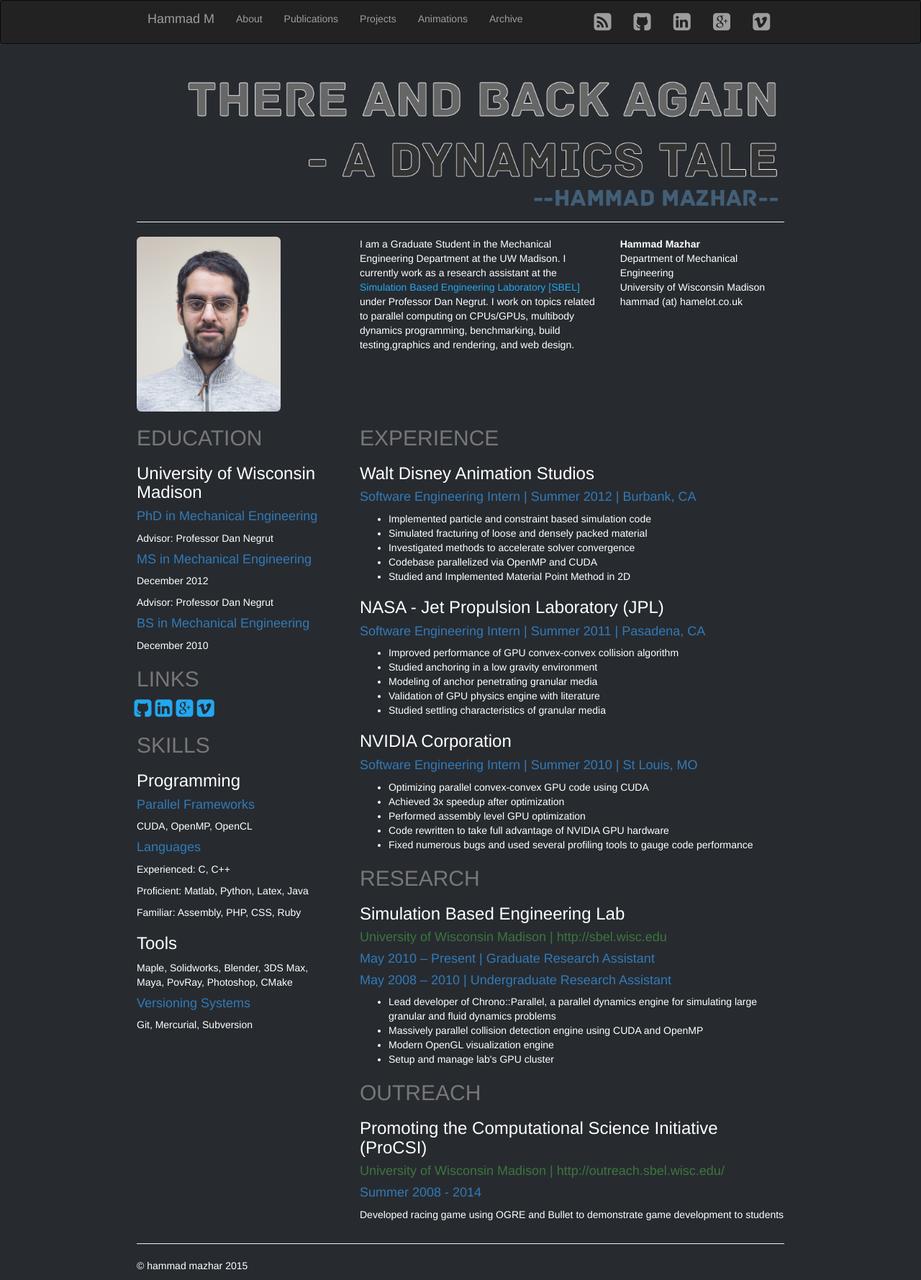
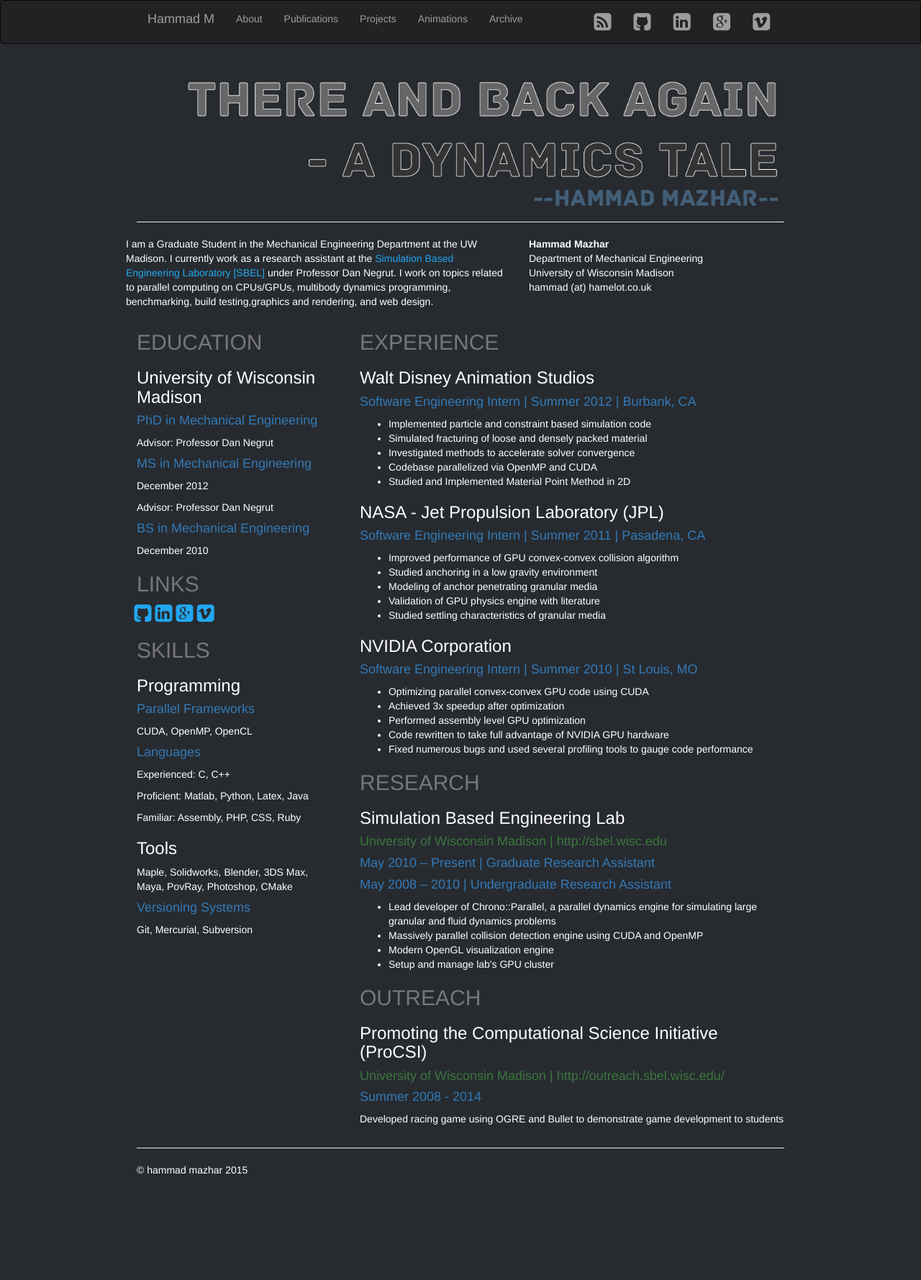
Before and after one commit to hmazhar/hamelot.io, a Jekyll site: the page built from about.md, in a window 1280 px wide. Shown: the whole page at 72% size. Built offline with Jekyll 4.4.1, drawn with Linux system fonts in a browser that asks for light colours; nearby versions of some CDN libraries; some web fonts are replaced; after the commit the page ends 1646 px from its top, so only the background shows below that.

Commit message:
Remove picture

```diff
--- a/about.md
+++ b/about.md
@@ -6,10 +6,10 @@
 ---
 
 <div class="row">
-	<div class="col-md-4 column">
+	<!-- <div class="col-md-4 column">
 		<img src="/assets/media/images/hammad.png" alt="Hammad Mazhar" class="img-rounded" width = "200px" >
-	</div>
-	<div class="col-md-8 column">
+	</div> -->
+	<!-- <div class="col-md-8 column"> -->
 		<div class="row clearfix">
 			<div class="col-md-7 column">
 			<p>I am a Graduate Student in the Mechanical Engineering Department at the UW Madison. I currently work as a research assistant at the <a href="http://sbel.wisc.edu">Simulation Based Engineering Laboratory [SBEL] </a> under Professor Dan Negrut. I work on topics related to parallel computing on CPUs/GPUs, multibody dynamics programming, benchmarking, build testing,graphics and rendering, and web design.</p>
@@ -18,7 +18,7 @@
 			<address> <strong>Hammad Mazhar</strong><br /> Department of Mechanical Engineering<br /> University of Wisconsin Madison<br /> <abbr title="Email"></abbr> hammad (at) hamelot.co.uk</address>
 			</div>
 		</div>
-	</div>
+	<!-- </div> -->
 </div>
 <div class="row">
 	<div class="col-md-4 column">
```
